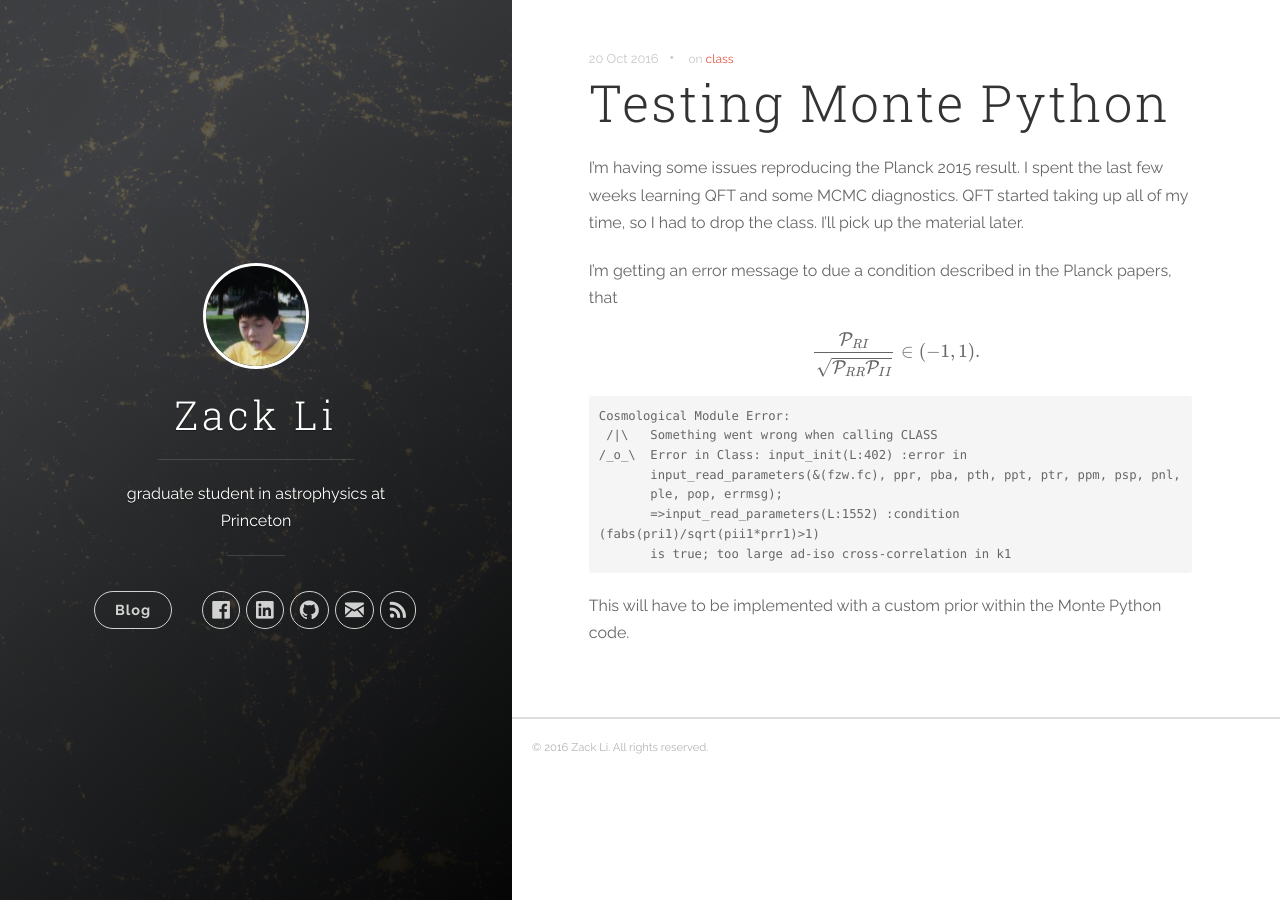
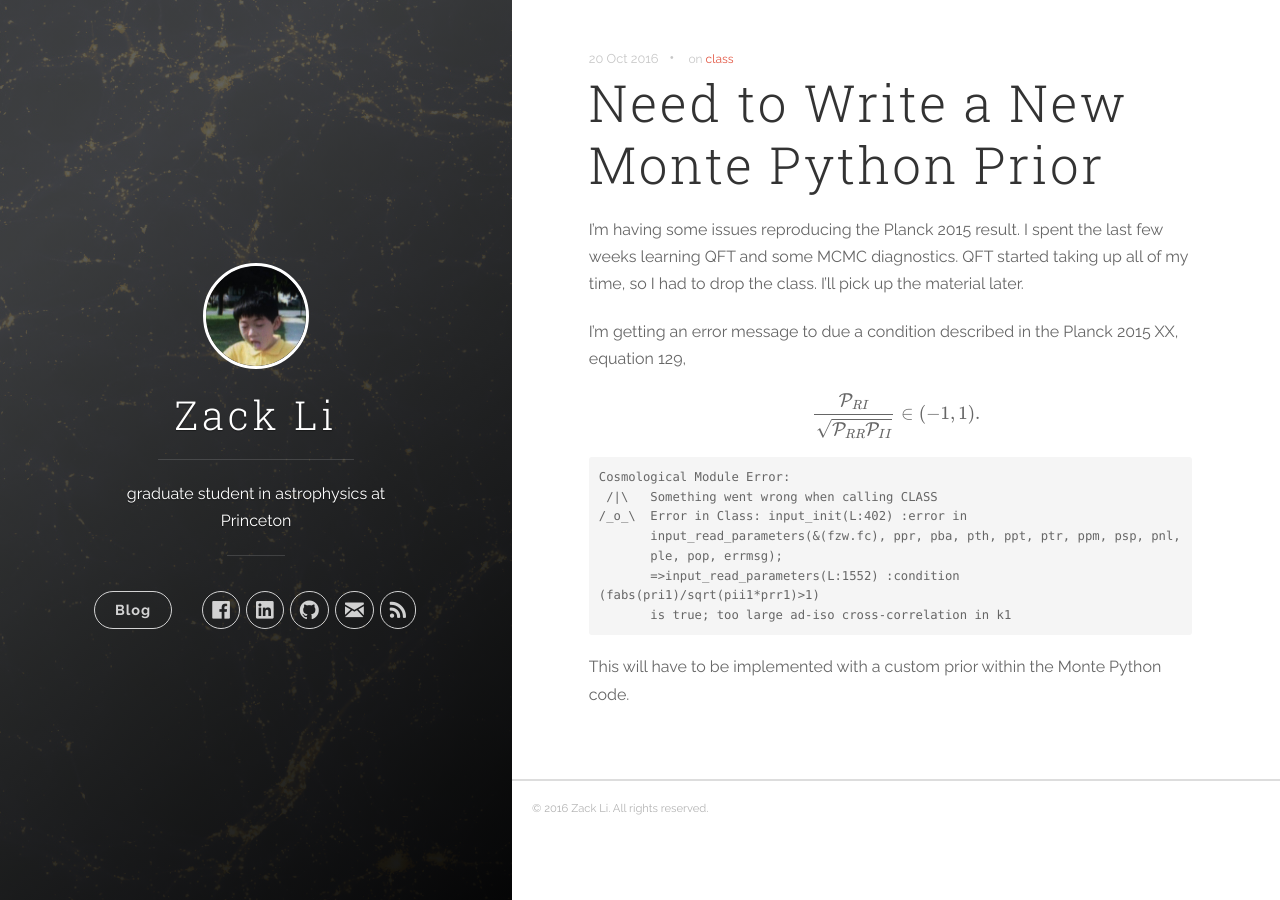
Before and after one commit to xzackli/xzackli.github.io, a Jekyll site: the page built from _posts/2016-10-20-New-Planck-Prior.markdown, in a window 1280 px wide. Built offline with Jekyll 4.4.1, drawn with Linux system fonts in a browser that asks for light colours; nearby versions of some CDN libraries; formulas are drawn with MathJax 3.

Commit message:
quick fix of titel

```diff
--- a/_posts/2016-10-20-New-Planck-Prior.markdown
+++ b/_posts/2016-10-20-New-Planck-Prior.markdown
@@ -1,5 +1,5 @@
 ---
-title:  "Testing Monte Python"
+title:  "Need to Write a New Monte Python Prior"
 date:   2016-10-20 19:22:00
 categories: [class]
 tags: [class]
@@ -7,7 +7,7 @@ tags: [class]
 
 I'm having some issues reproducing the Planck 2015 result. I spent the last few weeks learning QFT and some MCMC diagnostics. QFT started taking up all of my time, so I had to drop the class. I'll pick up the material later.
 
-I'm getting an error message to due a condition described in the Planck papers, that
+I'm getting an error message to due a condition described in the Planck 2015 XX, equation 129,
 
 $$ \frac{ \mathcal{P}_{RI} }{ \sqrt{ \mathcal{P}_{RR} \mathcal{P}_{II} } } \in (-1,1). $$
 
```
